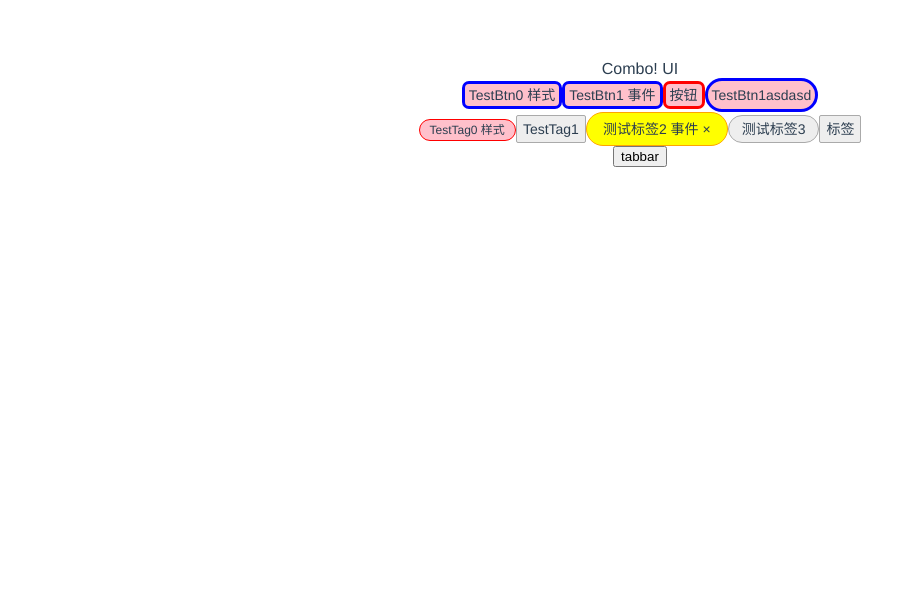
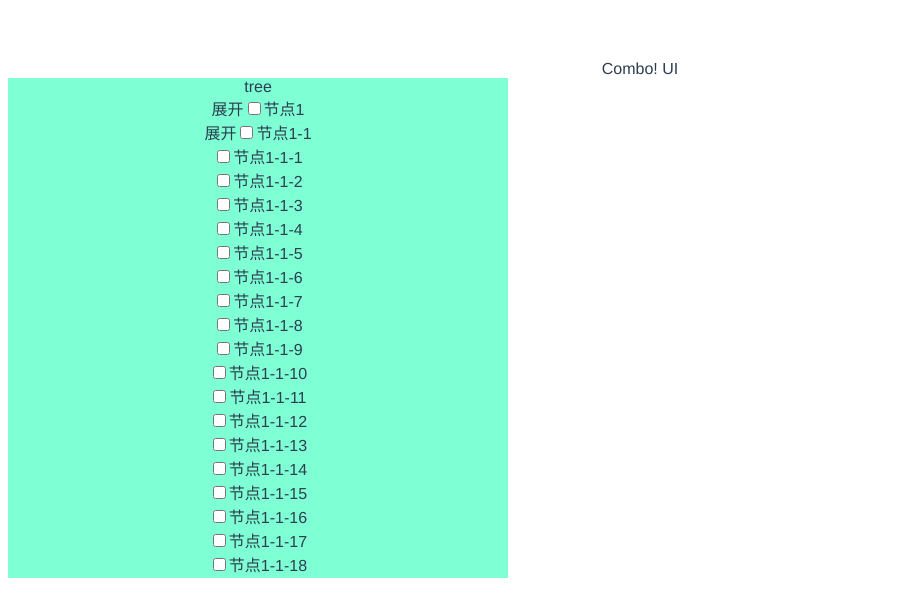
Before and after one commit to Congb19/combo-ui, a Vue app: page / in a window 1280 px wide. Shown: the top 616 px of the page, without its empty margins (0-916 px from the left). Built offline with nearby package versions, Linux system fonts and the light colour scheme.

Commit message:
feat: CTree init

```diff
--- /dev/null
+++ b/src/combo-ui/Tree/Tree.vue
@@ -0,0 +1,55 @@
+<script lang="ts">
+export default {
+  name: 'CTree',
+};
+</script>
+<script setup lang="ts">
+import { PropType, ref, reactive } from 'vue';
+
+interface TreeNode {
+  id: string;
+  name: string;
+  children: TreeNode[] | null;
+}
+
+// props & events
+// ------------------------------------------------------------------------------
+const props = defineProps({
+  data: {
+    type: Array as PropType<TreeNode[]>,
+    default: [],
+  },
+  selectedNode: {
+    type: Array as PropType<TreeNode[]>,
+    default: [],
+  },
+});
+const emit = defineEmits(['c_expand']);
+const events = {
+  c_expand: (node: TreeNode) => {
+    emit('c_expand', node);
+  },
+};
+
+console.log(props.data, props.selectedNode);
+</script>
+
+<template>
+  <div class="c-tree">tree</div>
+  <div v-for="node in data">
+    <span v-if="node.children" @click="() => events.c_expand(node)">展开</span>
+    <input type="checkbox" />{{ node.name }}
+    <div v-if="node.children" v-for="node1 in node.children">
+      <span v-if="node1.children" @click="() => events.c_expand(node1)"
+        >展开</span
+      >
+      <input type="checkbox" />{{ node1.name }}
+      <div v-if="node1.children" v-for="node2 in node1.children">
+        <span v-if="node2.children" @click="() => events.c_expand(node2)"
+          >展开</span
+        >
+        <input type="checkbox" />{{ node2.name }}
+      </div>
+    </div>
+  </div>
+</template>
--- a/src/combo-ui/components.ts
+++ b/src/combo-ui/components.ts
@@ -1,7 +1,8 @@
 import { default as CButton } from './Button/Button.vue';
 import { default as CTag } from './Tag/Tag.vue';
 import { default as CTabBar } from './TabBar/TabBar';
+import { default as CTree } from './Tree/Tree.vue';
 
-export const All = [CButton, CTag, CTabBar];
+export const All = [CButton, CTag, CTabBar, CTree];
 
-export { CButton, CTag, CTabBar };
+export { CButton, CTag, CTabBar, CTree };
--- a/src/pages/test.vue
+++ b/src/pages/test.vue
@@ -1,5 +1,5 @@
 <template>
-  <CButton>TestBtn0 样式</CButton>
+  <!-- <CButton>TestBtn0 样式</CButton>
   <CButton @c_click="clicktest">TestBtn1 事件</CButton>
   <CButton size="m" type="r">按钮</CButton>
   <CButton size="l" type="g" round="100">TestBtn1asdasd</CButton>
@@ -18,16 +18,66 @@
   >
   <CTag size="xl" round>测试标签3</CTag>
   <CTag />
-  <CTabBar />
+  <CTabBar /> -->
+  <div class="test">
+    <CTree
+      :data="treeData"
+      :selectedNode="selectedNode"
+      @c_expand="expandTest"
+    />
+  </div>
 </template>
 <script setup lang="ts">
-const clicktest = () => {
-  console.log('click');
+// const clicktest = () => {
+//   console.log('click');
+// };
+// const mouseovertest = () => {
+//   console.log('mouseover');
+// };
+// const closetest = () => {
+//   console.log('close');
+// };
+
+interface TreeNode {
+  id: string;
+  name: string;
+  children: TreeNode[] | null;
+}
+let treeData: TreeNode[] = [];
+let selectedNode: TreeNode[] = [];
+const expandTest = (node: TreeNode) => {
+  console.log("expand", node);
 };
-const mouseovertest = () => {
-  console.log('mouseover');
-};
-const closetest = () => {
-  console.log('close');
-};
+for (let i = 0; i < 10; i++) {
+  let node: TreeNode = {
+    id: i + 1 + '',
+    name: '节点' + (i + 1),
+    children: [],
+  };
+  for (let j = 0; j < 20; j++) {
+    let node1: TreeNode = {
+      id: i + 1 + '-' + (j + 1),
+      name: '节点' + (i + 1) + '-' + (j + 1),
+      children: [],
+    };
+    for (let k = 0; k < 30; k++) {
+      let node2: TreeNode = {
+        id: i + 1 + '-' + (j + 1) + '-' + (k + 1),
+        name: '节点' + (i + 1) + '-' + (j + 1) + '-' + (k + 1),
+        children: null,
+      };
+      node1.children!.push(node2);
+    }
+    node.children!.push(node1);
+  }
+  treeData.push(node);
+}
 </script>
+<style>
+.test {
+  width: 500px;
+  height: 500px;
+  background-color: aquamarine;
+  overflow: scroll;
+}
+</style>
```
